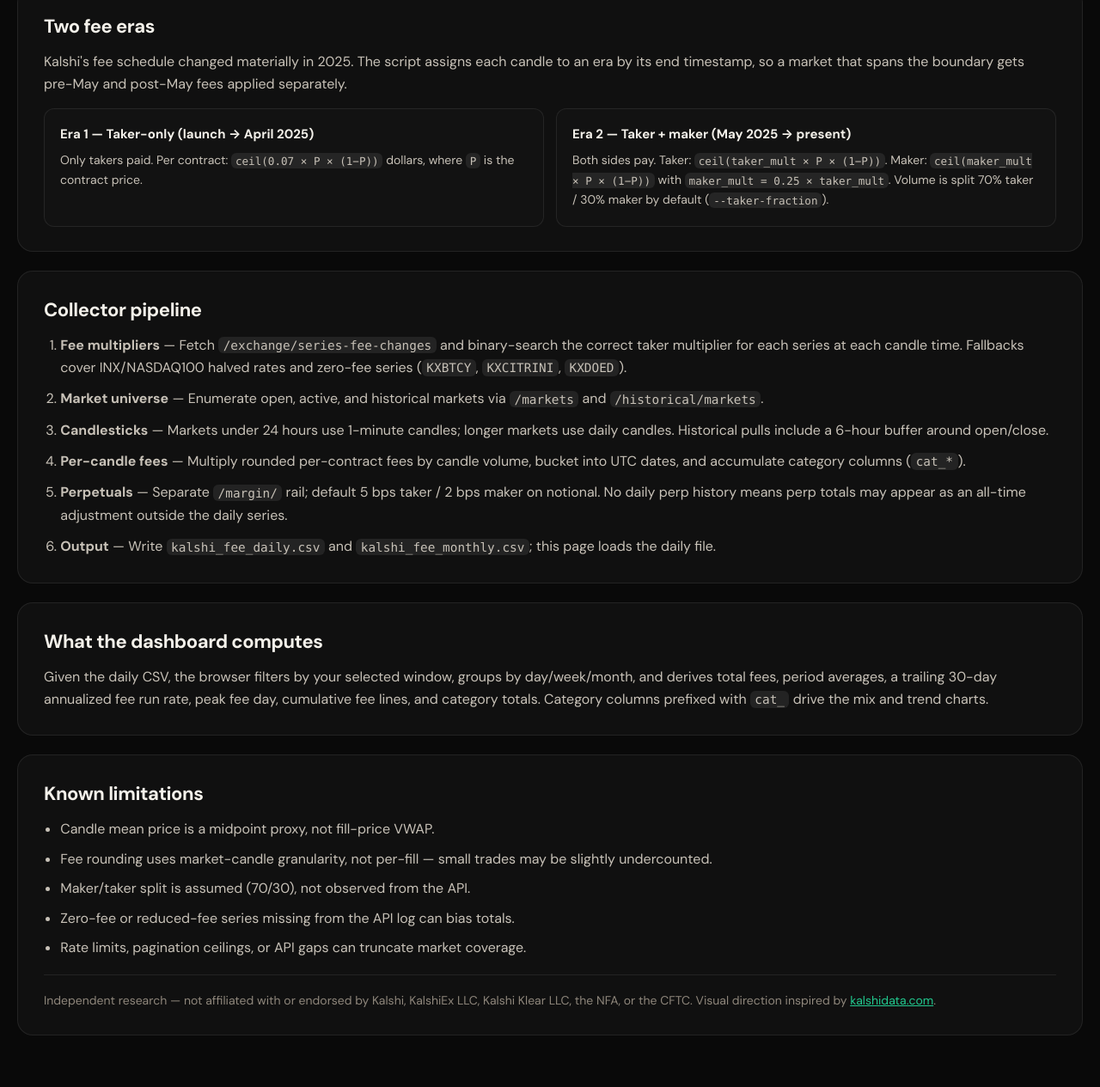
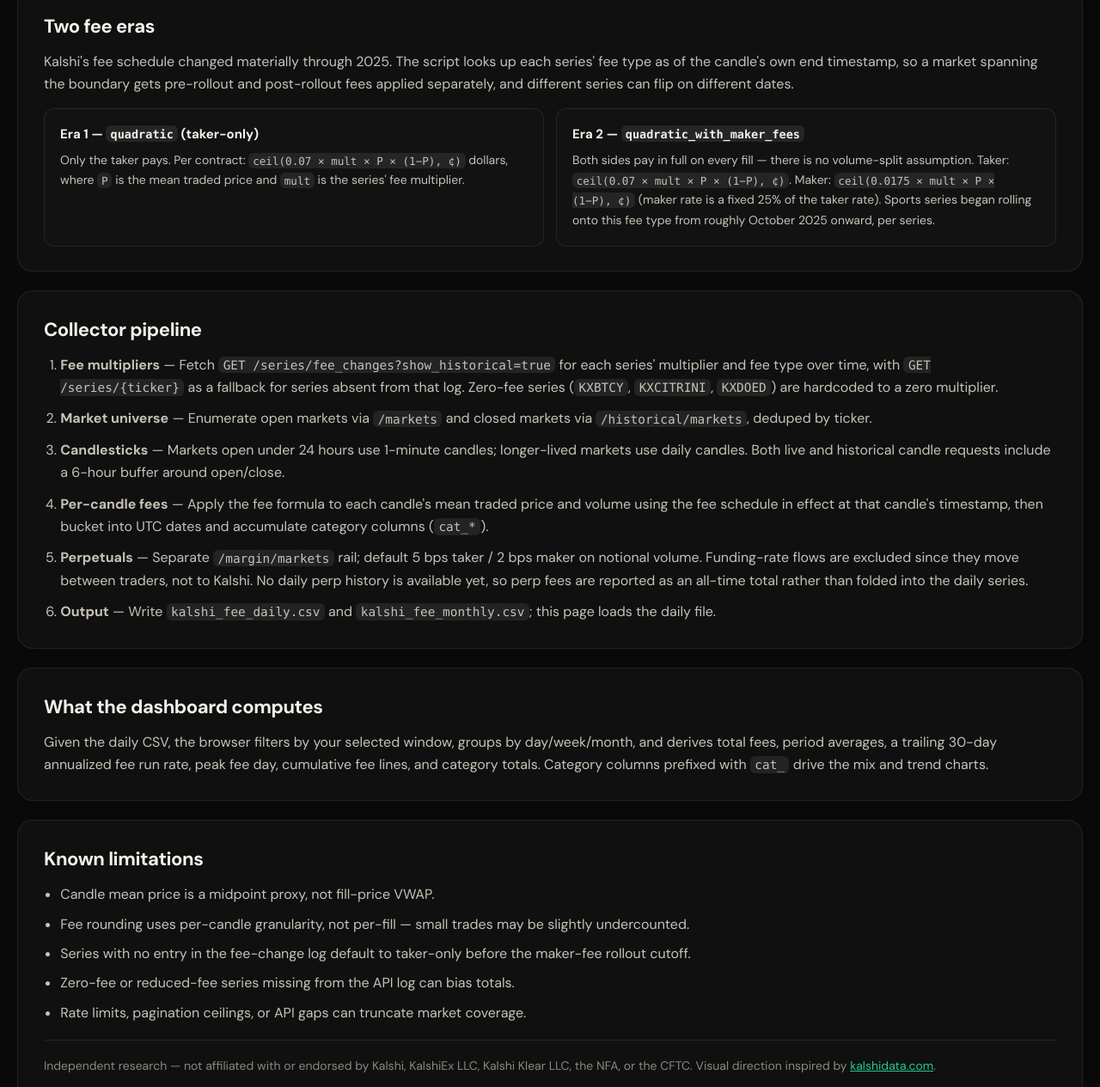
Before and after one commit to ManiFed/KalshiFees, a website with bundled scripts: page index.html in a window 1280 px wide. Shown: the part 2656-3921 px from the top of the page at 86% size. Built offline with nearby package versions, Linux system fonts and the light colour scheme.

Commit message:
Update README and dashboard methodology for collector v4
Expand README with checkpoint/resume workflow, VPS bootstrap, scan quality
thresholds, and accurate fee-era documentation. Align index.html methodology
copy with per-series fee_type API and removed volume-split assumption.

```diff
--- a/index.html
+++ b/index.html
@@ -120,15 +120,15 @@
 
           <section class="method-block">
             <h3>Two fee eras</h3>
-            <p>Kalshi's fee schedule changed materially in 2025. The script assigns each candle to an era by its end timestamp, so a market that spans the boundary gets pre-May and post-May fees applied separately.</p>
+            <p>Kalshi's fee schedule changed materially through 2025. The script looks up each series' fee type as of the candle's own end timestamp, so a market spanning the boundary gets pre-rollout and post-rollout fees applied separately, and different series can flip on different dates.</p>
             <div class="era-grid">
               <article>
-                <h4>Era 1 — Taker-only (launch → April 2025)</h4>
-                <p>Only takers paid. Per contract: <code>ceil(0.07 × P × (1−P))</code> dollars, where <code>P</code> is the contract price.</p>
+                <h4>Era 1 — <code>quadratic</code> (taker-only)</h4>
+                <p>Only the taker pays. Per contract: <code>ceil(0.07 × mult × P × (1−P), ¢)</code> dollars, where <code>P</code> is the mean traded price and <code>mult</code> is the series' fee multiplier.</p>
               </article>
               <article>
-                <h4>Era 2 — Taker + maker (May 2025 → present)</h4>
-                <p>Both sides pay. Taker: <code>ceil(taker_mult × P × (1−P))</code>. Maker: <code>ceil(maker_mult × P × (1−P))</code> with <code>maker_mult = 0.25 × taker_mult</code>. Volume is split 70% taker / 30% maker by default (<code>--taker-fraction</code>).</p>
+                <h4>Era 2 — <code>quadratic_with_maker_fees</code></h4>
+                <p>Both sides pay in full on every fill — there is no volume-split assumption. Taker: <code>ceil(0.07 × mult × P × (1−P), ¢)</code>. Maker: <code>ceil(0.0175 × mult × P × (1−P), ¢)</code> (maker rate is a fixed 25% of the taker rate). Sports series began rolling onto this fee type from roughly October 2025 onward, per series.</p>
               </article>
             </div>
           </section>
@@ -136,11 +136,11 @@
           <section class="method-block">
             <h3>Collector pipeline</h3>
             <ol class="pipeline">
-              <li><strong>Fee multipliers</strong> — Fetch <code>/exchange/series-fee-changes</code> and binary-search the correct taker multiplier for each series at each candle time. Fallbacks cover INX/NASDAQ100 halved rates and zero-fee series (<code>KXBTCY</code>, <code>KXCITRINI</code>, <code>KXDOED</code>).</li>
-              <li><strong>Market universe</strong> — Enumerate open, active, and historical markets via <code>/markets</code> and <code>/historical/markets</code>.</li>
-              <li><strong>Candlesticks</strong> — Markets under 24 hours use 1-minute candles; longer markets use daily candles. Historical pulls include a 6-hour buffer around open/close.</li>
-              <li><strong>Per-candle fees</strong> — Multiply rounded per-contract fees by candle volume, bucket into UTC dates, and accumulate category columns (<code>cat_*</code>).</li>
-              <li><strong>Perpetuals</strong> — Separate <code>/margin/</code> rail; default 5 bps taker / 2 bps maker on notional. No daily perp history means perp totals may appear as an all-time adjustment outside the daily series.</li>
+              <li><strong>Fee multipliers</strong> — Fetch <code>GET /series/fee_changes?show_historical=true</code> for each series' multiplier and fee type over time, with <code>GET /series/{ticker}</code> as a fallback for series absent from that log. Zero-fee series (<code>KXBTCY</code>, <code>KXCITRINI</code>, <code>KXDOED</code>) are hardcoded to a zero multiplier.</li>
+              <li><strong>Market universe</strong> — Enumerate open markets via <code>/markets</code> and closed markets via <code>/historical/markets</code>, deduped by ticker.</li>
+              <li><strong>Candlesticks</strong> — Markets open under 24 hours use 1-minute candles; longer-lived markets use daily candles. Both live and historical candle requests include a 6-hour buffer around open/close.</li>
+              <li><strong>Per-candle fees</strong> — Apply the fee formula to each candle's mean traded price and volume using the fee schedule in effect at that candle's timestamp, then bucket into UTC dates and accumulate category columns (<code>cat_*</code>).</li>
+              <li><strong>Perpetuals</strong> — Separate <code>/margin/markets</code> rail; default 5 bps taker / 2 bps maker on notional volume. Funding-rate flows are excluded since they move between traders, not to Kalshi. No daily perp history is available yet, so perp fees are reported as an all-time total rather than folded into the daily series.</li>
               <li><strong>Output</strong> — Write <code>kalshi_fee_daily.csv</code> and <code>kalshi_fee_monthly.csv</code>; this page loads the daily file.</li>
             </ol>
           </section>
@@ -154,8 +154,8 @@
             <h3>Known limitations</h3>
             <ul>
               <li>Candle mean price is a midpoint proxy, not fill-price VWAP.</li>
-              <li>Fee rounding uses market-candle granularity, not per-fill — small trades may be slightly undercounted.</li>
-              <li>Maker/taker split is assumed (70/30), not observed from the API.</li>
+              <li>Fee rounding uses per-candle granularity, not per-fill — small trades may be slightly undercounted.</li>
+              <li>Series with no entry in the fee-change log default to taker-only before the maker-fee rollout cutoff.</li>
               <li>Zero-fee or reduced-fee series missing from the API log can bias totals.</li>
               <li>Rate limits, pagination ceilings, or API gaps can truncate market coverage.</li>
             </ul>
```
Also changed, not shown: README.md.
